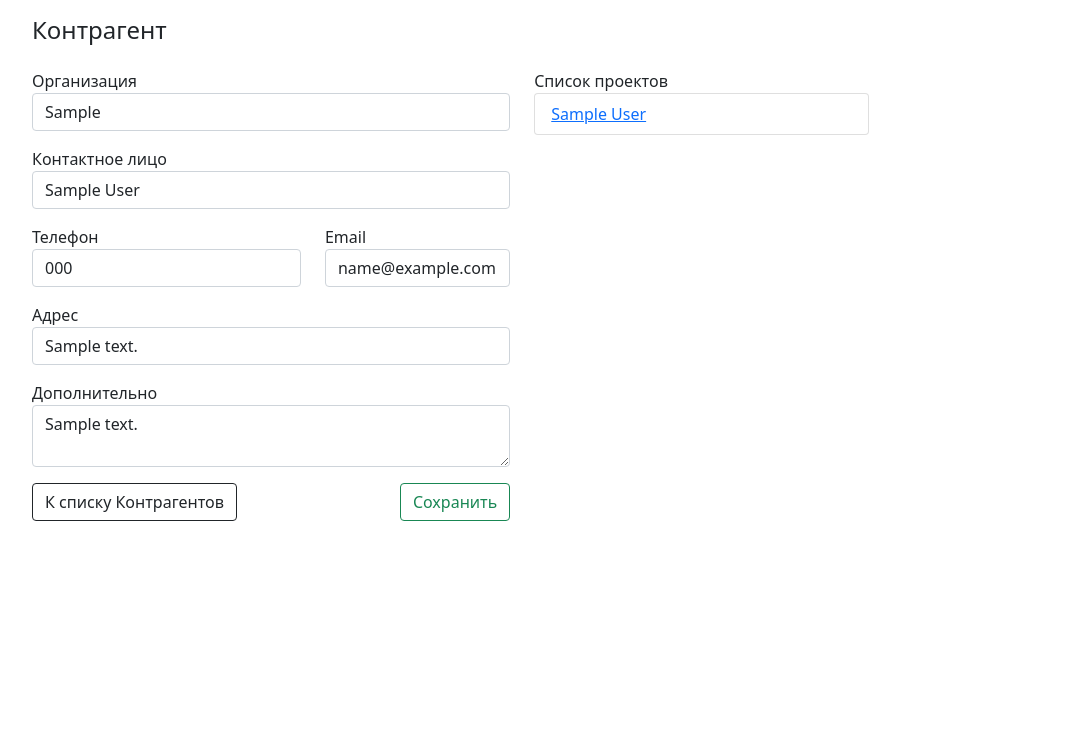
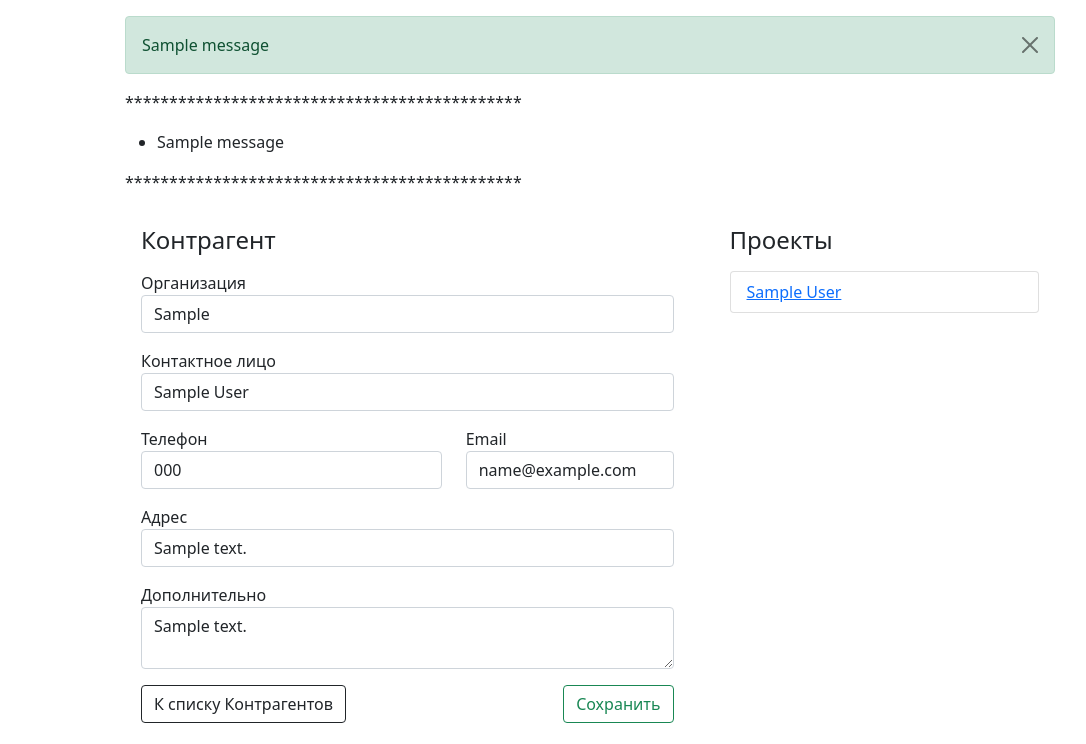
Before and after one commit to PancirDev/FNote, a Django app: page /customers/update/1/ in a window 1280 px wide. Shown: the part 56-800 px from the top of the page, without its empty margins (50-1136 px from the left). Run offline with Django 3.2, Linux system fonts and the light colour scheme; tables that the repository leaves empty hold one stand-in row (values such as "Sample post"); one stand-in notice (Sample message) is shown.

Commit message:
add create

```diff
--- a/customers/templates/customers/customer_detail.html
+++ b/customers/templates/customers/customer_detail.html
@@ -1,9 +1,10 @@
-{% extends "base.html" %}
+{% extends 'base.html' %}
 {% block title %}{{customer.company}}{% endblock %}
 {% block content %}
 <div class="container">
     <div class="mt-3">
         <h4>Контрагент подробно</h4>
+        <h4>={{form.company}}=</h4>
     </div>
     <form>
         <fieldset disabled>
--- a/customers/templates/customers/customer_update.html
+++ b/customers/templates/customers/customer_update.html
@@ -1,17 +1,16 @@
 {% extends 'base.html' %}
-{% block title %}Редактирование Контрагенте{% endblock %}
+{% block title %}Редактирование Контрагента{% endblock %}
 {% block content %}
-<div class="container">
-    <div class="mt-3">
-        <h4>Контрагент</h4>
-    </div>
     <form class="form-contact" action="" method="POST">
         {% csrf_token %}
         <div class="form-group">
             <fieldset>
-                <div class="col-9">
+                <div>
                     <div class="row justify-content-start">
-                        <div class="col-7">
+                        <div class="col-7 m-3">
+                            <div class="">
+                                <h4>Контрагент</h4>
+                            </div>
                             <div class="mt-3">
                                 {{form.company.label}}
                                 {{form.company}}
@@ -57,9 +56,11 @@
                                 </div>
                             </div>
                         </div>
-                        <div class="col">
+                        <div class="col m-3">
+                            <div class="">
+                                <h4>Проекты</h4>
+                            </div>
                             <div class="mt-3">
-                                <label for="projectsList">Список проектов</label>
                                 <ul id="projectsList" class="list-group">
                                     {% for project in project_list %}
                                     <li class="list-group-item">
@@ -78,5 +79,4 @@
             </fieldset>
         </div>
     </form>
-</div>
 {% endblock %}
--- a/customers/urls.py
+++ b/customers/urls.py
@@ -5,9 +5,10 @@ from . import views
 app_name = 'customers'
 urlpatterns = [
     path('', views.CustomerListView.as_view(), name='list'),
-    path('<int:pk>/', views.CustomerDetailView.as_view(), name='detail'),
+    path('create/', views.CustomerCreate.as_view(), name='create'),
     path('update/<int:pk>/', views.CustomerUpdate.as_view(), name='update'),
     path('delete/<int:pk>/', views.CustomerDelete.as_view(), name='delete'),
     path('projects/', views.ProjectListView.as_view(), name='projects_list'),
     path('projects/<int:pk>', views.ProjectDetailView.as_view(), name='project_detail')
 ]
+#     path('<int:pk>/', views.CustomerDetailView.as_view(), name='detail'),
--- a/customers/views.py
+++ b/customers/views.py
@@ -1,19 +1,9 @@
+from django.contrib.messages.views import SuccessMessageMixin
 from django.urls import reverse_lazy, reverse
-from django.views.generic import DetailView, ListView, UpdateView, DeleteView
+from django.views.generic import DetailView, ListView, UpdateView, DeleteView, CreateView
 
 from .forms import CustomerForm, UserInfoForm
 from .models import Customer, Project, Task
-
-
-class CustomerDetailView(DetailView):
-    model = Customer
-    # template_name = 'customers/customer_detail.html'
-    # context_object_name = 'customer'
-
-    def get_context_data(self, **kwargs):
-        context = super().get_context_data(**kwargs)
-        context['project_list'] = context['customer'].project_set.all()
-        return context
 
 
 class CustomerListView(ListView):
@@ -36,7 +26,7 @@ class ProjectDetailView(DetailView):
         return context
 
 
-class CustomerUpdate(UpdateView):
+class CustomerUpdate(SuccessMessageMixin, UpdateView):
     model = Customer
     form_class = CustomerForm
     template_name = 'customers/customer_update.html'
@@ -44,7 +34,7 @@ class CustomerUpdate(UpdateView):
 
     def get_success_url(self):
         customer_id = self.kwargs['pk']
-        return reverse_lazy('customers:detail', kwargs={'pk': customer_id})
+        return reverse_lazy('customers:update', kwargs={'pk': customer_id})
 
     def get_context_data(self, **kwargs):
         context = super().get_context_data(**kwargs)
@@ -52,6 +42,16 @@ class CustomerUpdate(UpdateView):
         return context
 
 
-class CustomerDelete(DeleteView):
+class CustomerDelete(SuccessMessageMixin, DeleteView):
     model = Customer
     template_name = 'customers/customer_delete.html'
+    success_url = reverse_lazy('customers:list')
+    success_message = 'Клиент успешно удален'
+
+
+class CustomerCreate(CreateView):
+    model = Customer
+    form_class = CustomerForm
+    template_name = 'customers/customer_update.html'
+    success_url = reverse_lazy('customers:list')
+    success_message = 'Клиент успешно создан'
--- a/templates/base.html
+++ b/templates/base.html
@@ -14,11 +14,7 @@
     <body>
         <nav class="navbar navbar-expand-lg navbar-light bg-light">
             <div class="container">
-        <a class="navbar-brand">FrNote</a>
-        <button class="navbar-toggler navbar-toggler-right" type="button" data-bs-toggle="collapse" data-bs-target="#navbarNav"
-                aria-controls="navbarNav" aria-expanded="false" aria-label="Toggle navigation">
-            <span class="navbar-toggler-icon"></span>
-        </button>
+                <a class="navbar-brand" href="#">FrNote</a>
                 <div class="collapse navbar-collapse" id="navbarNav">
                     <ul class="navbar-nav">
                         <li class="nav-item">
@@ -37,7 +33,44 @@
                 </div>
             </div>
         </nav>
+        <div class="container">
+            <div class="col-10 mx-auto">
+            <div class="row">
+                <div class="mt-3">
+                    {% if messages %}
+                        {% for message in messages %}
+                            {% if message.level == DEFAULT_MESSAGE_LEVELS.ERROR %}
+                                <div class="alert alert-danger alert-dismissible fade show" role="alert">
+                                    {{ message }}
+                                    <button type="button" class="btn-close" data-bs-dismiss="alert" aria-label="Close"></button>
+                                </div>
+                            {% else %}
+                                <div class="alert alert-success alert-dismissible fade show" role="alert">
+                                    {{ message }}
+                                    <button type="button" class="btn-close" data-bs-dismiss="alert" aria-label="Close"></button>
+                                </div>
+                            {% endif %}
+                        {% endfor %}
+                    {% endif %}
+                </div>
+            </div>
+                <p>*********************************************</p>
+                {% if messages %}
+                    <ul class="messages">
+                        {% for message in messages %}
+                        <li {% if message.tags %} class="{{ message.tags }}"{% endif %} >{{ message }}</li>
+                        {% endfor %}
+                    </ul>
+                    {% endif %}
+                <p>*********************************************</p>
+            </div>
+        </div>
+        <div class="container">
+            <div class="col-10 mx-auto">
                 {% block content %}{% endblock %}
+            </div>
+        </div>
+
         <script src="https://cdn.jsdelivr.net/npm/bootstrap@5.1.1/dist/js/bootstrap.bundle.min.js"
                 integrity="sha384-/bQdsTh/da6pkI1MST/rWKFNjaCP5gBSY4sEBT38Q/9RBh9AH40zEOg7Hlq2THRZ"
                 crossorigin="anonymous"></script>
```
Also changed, not shown: customers/templates/customers/customer_delete.html (+9 -0 lines), customers/templates/customers/customer_list.html (+20 -13 lines), customers/migrations/0018_auto_20211010_1732.py (added). Lines whose indentation alone changed are shown as unchanged.
